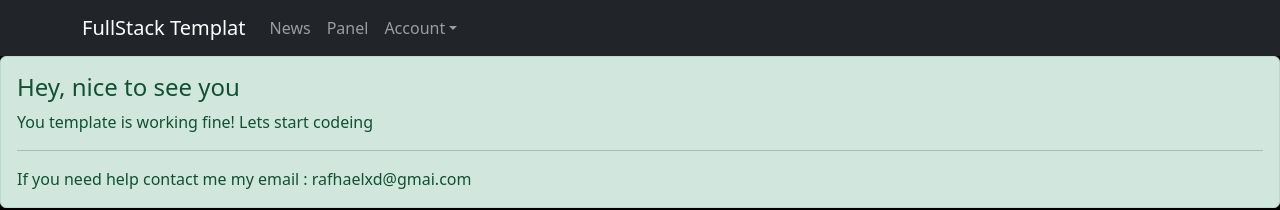
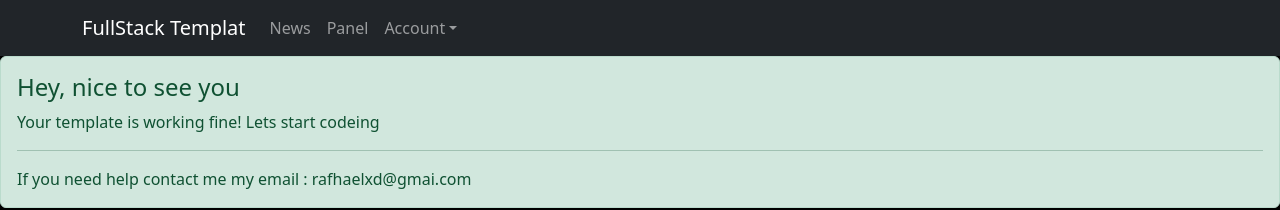
Before and after one commit to Underewarrr/template-vercel-serverless-fullstack, a Next.js app: page / in a window 1280 px wide. Shown: the top 210 px of the page. Built offline with nearby package versions, Linux system fonts and the light colour scheme.

Commit message:
Fix: Msg in sucess template

```diff
--- a/pages/index.tsx
+++ b/pages/index.tsx
@@ -11,7 +11,7 @@ export default function Index() {
       <Alert variant="success">
       <Alert.Heading>Hey, nice to see you</Alert.Heading>
       <p>
-      You template is working fine! Lets start codeing
+      Your template is working fine! Lets start codeing
       </p>
       <hr />
       <p className="mb-0">
```
